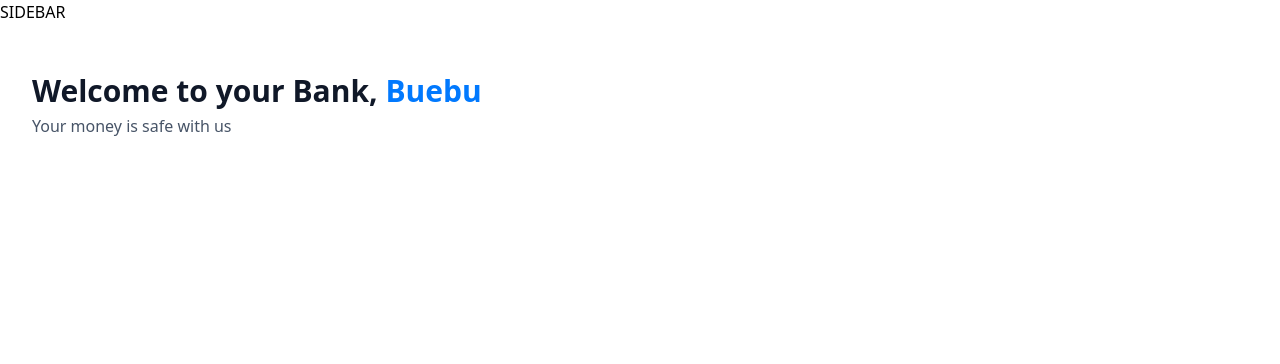
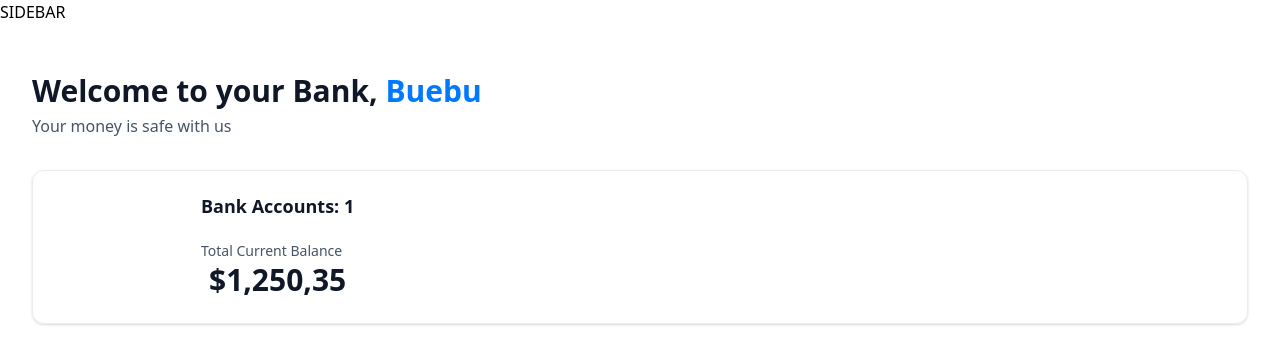
Before and after one commit to molnarorsi/BankWebApp, a Next.js app in the folder bankwebapp/: page / in a window 1280 px wide. Shown: the top 364 px of the page. Built offline with nearby package versions, Linux system fonts and the light colour scheme.

Commit message:
animated counter and totalbalancebox components

```diff
--- a/bankwebapp/app/(root)/page.tsx
+++ b/bankwebapp/app/(root)/page.tsx
@@ -1,5 +1,6 @@
 import React from "react";
 import HeaderBox from '@/components/HeaderBox';
+import TotalBalanceBox from '@/components/TotalBalanceBox';
 
 const Home = () => {
     const loggedInUser = {firstName: 'Buebu'};
@@ -14,6 +15,10 @@
                     user={loggedInUser?.firstName || 'Guest'}
                     subtext="Your money is safe with us"
                 />
+                <TotalBalanceBox
+                    accounts={[]}
+                    totalBanks={1}
+                    totalCurrentBalance={1250.35} />
             </header>
         </div>
        </section>
--- /dev/null
+++ b/bankwebapp/components/AnimatedCounter.tsx
@@ -0,0 +1,19 @@
+'use client';
+
+import CountUp from "react-countup";
+
+const AnimatedCounter = ({amount}: {amount: number}) => {
+    return (
+        <div>
+            <CountUp
+                decimal=","
+                decimals={2}
+                prefix="$"
+                end = {amount}
+            />
+        </div>
+
+    )
+}
+
+export default AnimatedCounter
--- /dev/null
+++ b/bankwebapp/components/TotalBalanceBox.tsx
@@ -0,0 +1,27 @@
+import React from 'react'
+import AnimatedCounter from './AnimatedCounter'
+
+const TotalBalanceBox = ({accounts=[], totalBanks, totalCurrentBalance}: TotlaBalanceBoxProps) => {
+  return (
+    <section className='total-balance'>
+        <div className='total-balance-chart'>
+            {/* Chart goes here */}
+        </div>
+        <div className='flex flex-col gap-6'>
+            <h2 className='header-2'>
+            Bank Accounts: {totalBanks}
+            </h2>
+            <div className='felx felx-col gap-2'>
+                <p className='total-balance-label'>
+                    Total Current Balance
+                </p>
+                <p className='total-balance-amount flex-center gap-2'>
+                    <AnimatedCounter amount={totalCurrentBalance}/>
+                </p>
+            </div>
+        </div>
+    </section>
+  )
+}
+
+export default TotalBalanceBox
--- a/bankwebapp/package.json
+++ b/bankwebapp/package.json
@@ -9,9 +9,13 @@
     "lint": "next lint"
   },
   "dependencies": {
+    "clsx": "^2.1.1",
     "next": "14.2.5",
+    "query-string": "^9.1.0",
     "react": "^18",
+    "react-countup": "^6.5.3",
     "react-dom": "^18",
+    "tailwind-merge": "^2.5.2",
     "tailwindcss-animate": "^1.0.7"
   },
   "devDependencies": {
```
Also changed, not shown: 1 other file (tests, documents, lock files or other folders).
